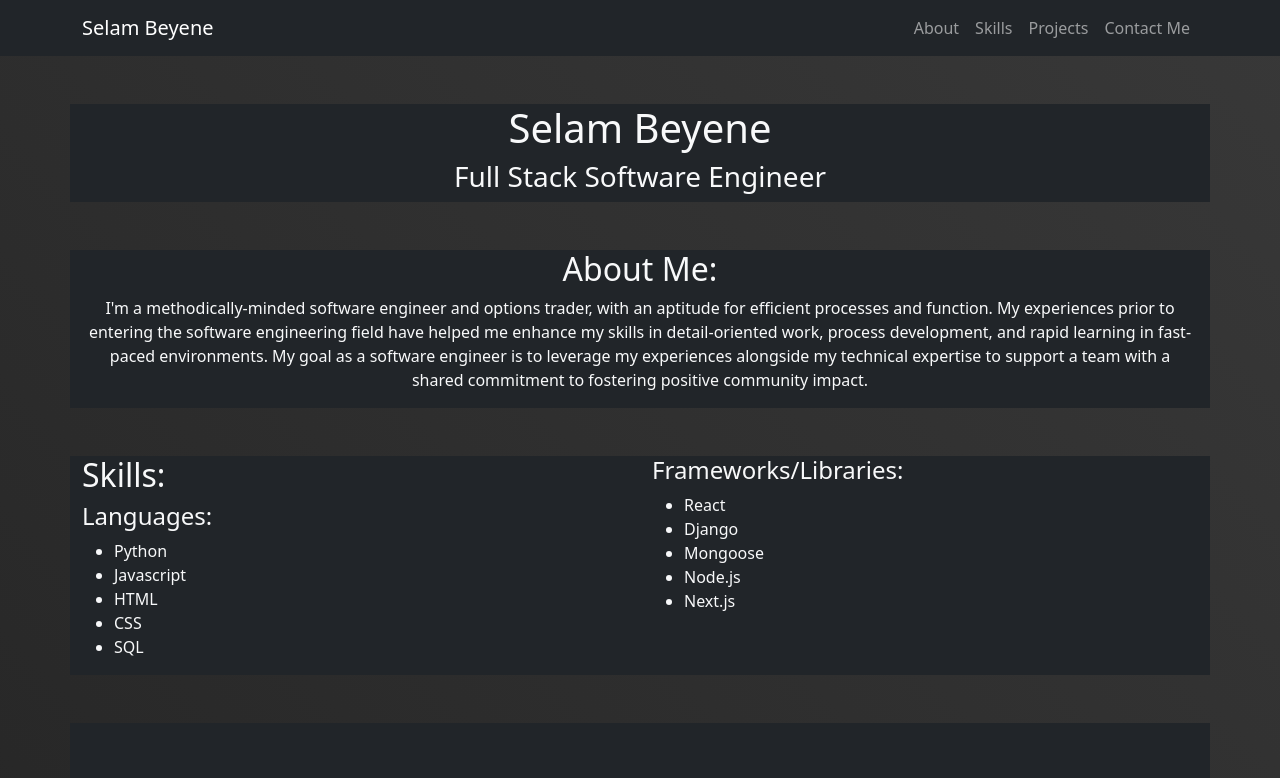
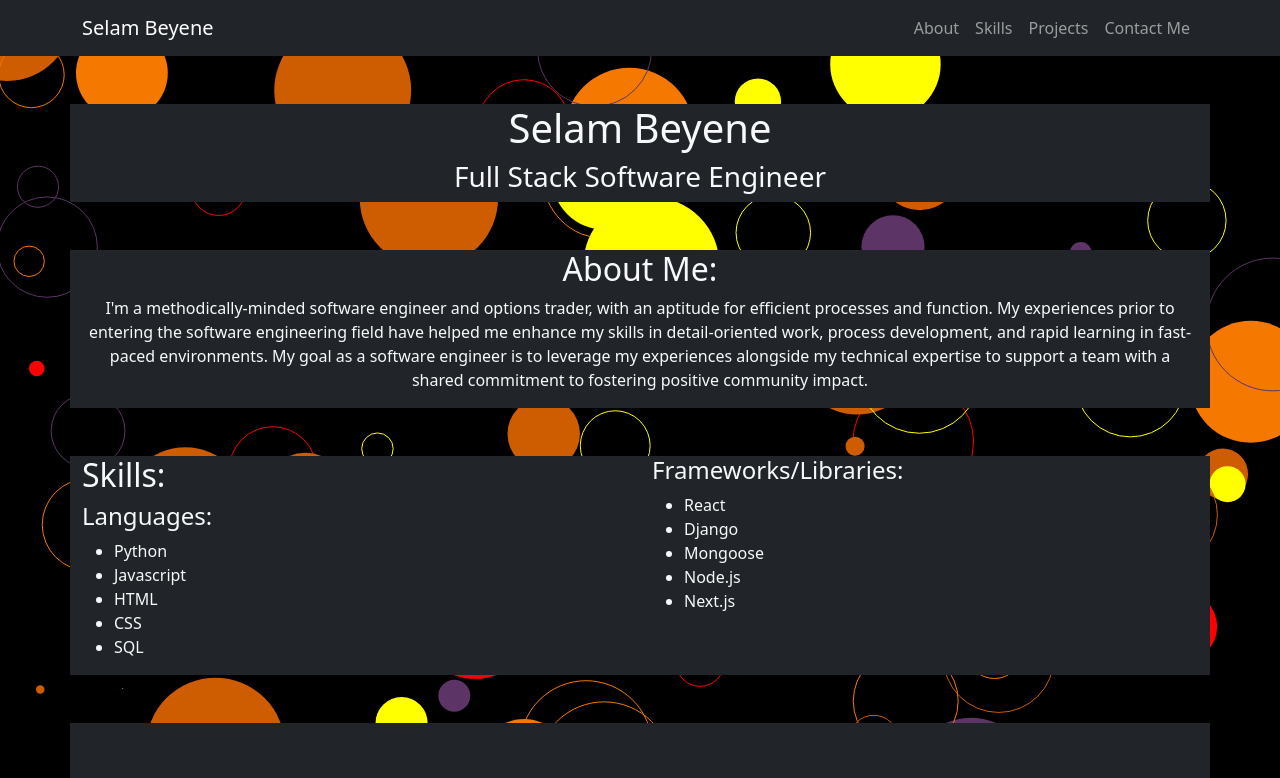
Before and after one commit to Slmbyn/Portfolio, a Next.js app: page / in a window 1280 px wide. Shown: the top 778 px of the page. Built offline with nearby package versions, Linux system fonts and the light colour scheme.

Commit message:
adds particle animaiton

```diff
--- /dev/null
+++ b/components/BackgroundAnimation.js
@@ -0,0 +1,102 @@
+import React, { useEffect } from 'react';
+
+const BackgroundAnimation = () => {
+  const canvasRef = React.useRef(null);
+  const ctxRef = React.useRef(null);
+
+  useEffect(() => {
+    const canvas = canvasRef.current;
+    const ctx = canvas.getContext('2d');
+    const rate = 60;
+    const arc = 100;
+    let time = 0;
+    const size = 7;
+    const speed = 20;
+    const colors = ['red', '#f57900', 'yellow', '#ce5c00', '#5c3566'];
+
+    canvas.width = window.innerWidth;
+    canvas.height = window.innerHeight;
+
+    const parts = Array.from({ length: arc }, createRandomParticle);
+
+    function createRandomParticle() {
+      return {
+        x: Math.random() * canvas.width,
+        y: Math.random() * canvas.height,
+        toX: Math.random() * 5 - 1,
+        toY: Math.random() * 2 - 1,
+        c: colors[Math.floor(Math.random() * colors.length)],
+        size: Math.random() * size,
+      };
+    }
+
+    function particles() {
+      ctx.clearRect(0, 0, canvas.width, canvas.height);
+
+      for (let i = 0; i < arc; i++) {
+        const li = parts[i];
+        const scaleFactor = Math.max(Math.min(15, 10), 1);
+
+        // Apply easing to particle movement before drawing
+        li.x = easeInOut(li.x, li.x + li.toX * (time * 0.02), 0.05);
+        li.y = easeInOut(li.y, li.y + li.toY * (time * 0.02), 0.05);
+
+        ctx.beginPath();
+        ctx.arc(li.x, li.y, li.size * scaleFactor, 0, Math.PI * 2, false);
+        ctx.fillStyle = li.c;
+        ctx.strokeStyle = li.c;
+        i % 2 === 0 ? ctx.stroke() : ctx.fill();
+
+        if (li.x > canvas.width) {
+          li.x = 0;
+        }
+        if (li.y > canvas.height) {
+          li.y = 0;
+        }
+        if (li.x < 0) {
+          li.x = canvas.width;
+        }
+        if (li.y < 0) {
+          li.y = canvas.height;
+        }
+      }
+
+      if (time < speed) {
+        time++;
+      }
+      requestAnimationFrame(particles);
+    }
+
+    // Easing function
+    function easeInOut(current, target, easing) {
+      return current + (target - current) * easing;
+    }
+
+    ctxRef.current = ctx;
+    particles();
+
+    return () => {
+      // Clean up any event listeners or timers if needed
+    };
+  }, []);
+
+  return (
+    <canvas
+      ref={canvasRef}
+      style={{
+        overflow: 'hidden',
+        backgroundColor: 'black',
+        position: 'absolute',
+        top: 0,
+        left: 0,
+        zIndex: -1,
+        width: '100vw',
+        height: '100vh',
+        margin: 0,
+        padding: 0,
+      }}
+    ></canvas>
+  );
+};
+
+export default BackgroundAnimation;
--- a/pages/index.js
+++ b/pages/index.js
@@ -5,6 +5,7 @@ import 'bootstrap/dist/css/bootstrap.min.css';
 import { Container, Row, Col, Card } from 'react-bootstrap';
 import Navbar from '@/components/Navbar';
 import Projects from '@/components/Projects';
+import BackgroundAnimation from '@/components/BackgroundAnimation';
 
 const inter = Inter({ subsets: ['latin'] });
 
@@ -20,6 +21,8 @@ export default function Home() {
 
         <link rel="icon" href="/favicon.ico" />
       </Head>
+
+      <BackgroundAnimation />
 
       {/* Header Section */}
       <Navbar />
--- /dev/null
+++ b/styles/BackgroundAnimation.module.css
@@ -0,0 +1,15 @@
+/* BackgroundAnimation.module.css */
+
+html, body {
+    width: 100vw;
+    height: 100vh;
+    margin: 0;
+    padding: 0;
+  }
+
+  :global(canvas) {
+    overflow: hidden;
+    width: 100vw;
+    height: 100vh;
+    background-color: black;
+  }
--- a/styles/globals.css
+++ b/styles/globals.css
@@ -4,7 +4,7 @@
 3. global pseudo selectors (like :root)
 4. class selectors for all components to use
  */
-
+/*
  #__next {
   background: linear-gradient(45deg, #000000, #333333, #666666);
   background-size: 400% 400%;
@@ -18,7 +18,7 @@
   100% {
     background-position: 100% 100%;
   }
-}
+} */
 
 
 
```
